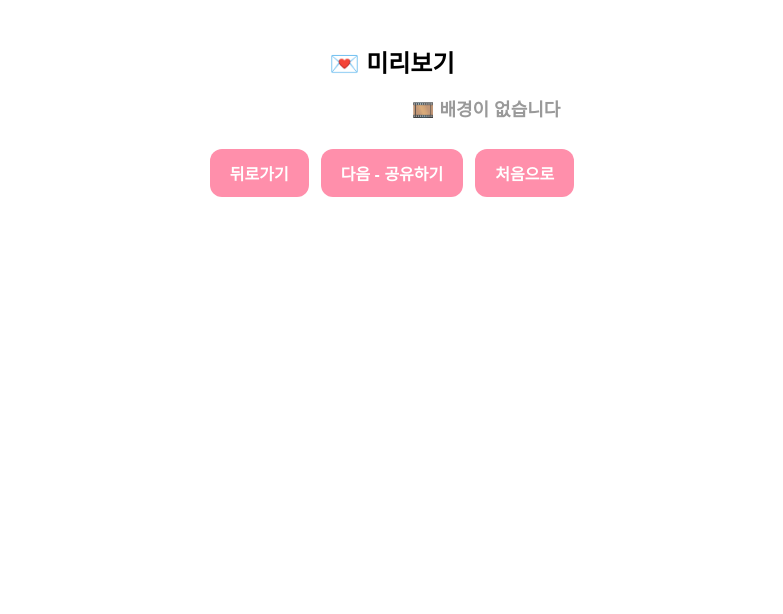
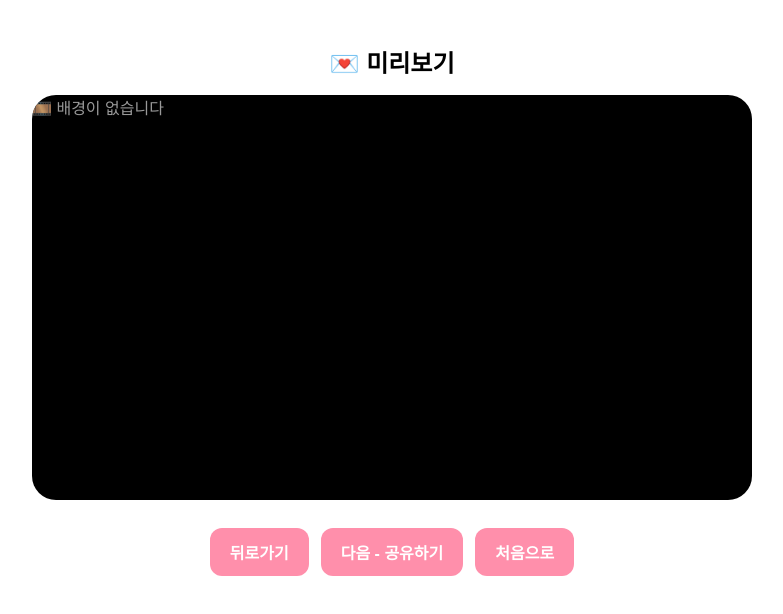
Before and after one commit to xeon-243859/ppongtok-app, a React (Vite) app: page /preview in a window 1280 px wide. Shown: the top 614 px of the page, without its empty margins (248-1031 px from the left). Built offline with nearby package versions, Linux system fonts and the light colour scheme; no server answers.

Commit message:
💄 Fix: PreviewPage 미디어 크기 + 자막 애니메이션 스타일 적용

```diff
--- a/src/pages/PreviewPage.jsx
+++ b/src/pages/PreviewPage.jsx
@@ -77,12 +77,13 @@ const PreviewPage = () => {
 
     <div
       style={{
-        display: "inline-block",
-    fontSize: "18px",
-    fontWeight: "bold",
-    color: "white",
-    animation: "marquee 30s linear forwards",
-    whiteSpace: "nowrap",
+        position: "relative",
+    width: "100%",
+    maxWidth: "720px",
+    aspectRatio: "16 / 9",  // ✅ 비율 고정
+    overflow: "hidden",
+    borderRadius: "24px",
+    backgroundColor: "#000",
       }}
     >
       {mediaType === "image" && selectedImages.length > 0 ? (
```
